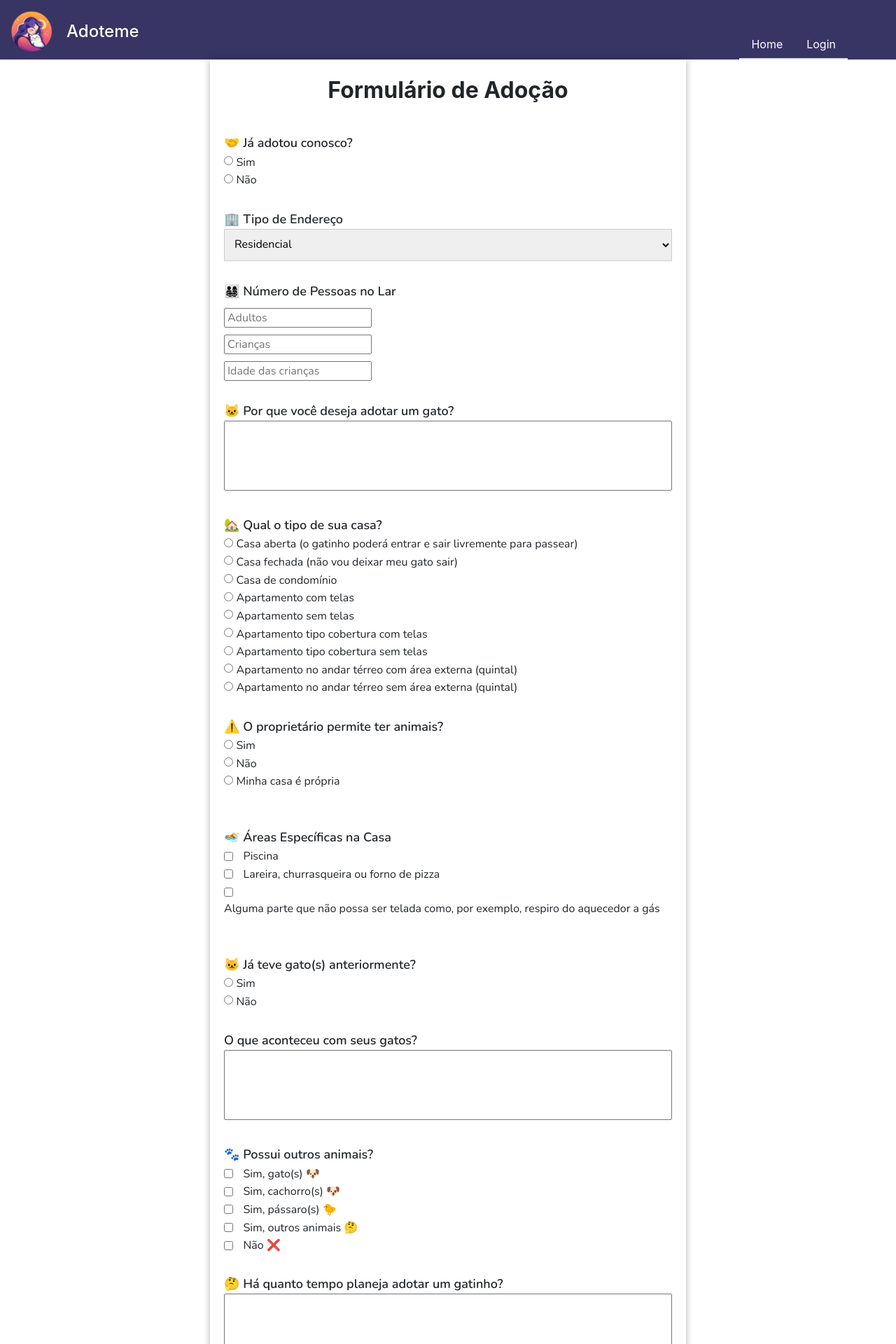
After one commit to Kal-il/ES-2023_2-Adoteme, a PHP site: the page made by src/view/pages/CleanFormPage.php in a window 1280 px wide. The commit adds this page. Shown: the top 1920 px of the page at 70% size. Run offline with PHP 8.4, Linux system fonts and the light colour scheme; the template is opened without the code that fills it, so the values that code supplies are empty.

Commit message:
fix: consertando navbar

```diff
--- a/src/controller/FormularioController.php
+++ b/src/controller/FormularioController.php
@@ -40,9 +40,11 @@ class FormularioController extends Controller{
 
         if($formulario_id) {
             $formulario = $controller->formulario_model->GetFormularioByUserID($controller->connection, $user_id);
-        }
+			include $_SERVER["DOCUMENT_ROOT"] . "/src/view/pages/FormPage.php";
+		} else {
+			include $_SERVER['DOCUMENT_ROOT'] . "/src/view/pages/CleanFormPage.php";
+		}
 
-        include $_SERVER["DOCUMENT_ROOT"] . "/src/view/pages/FormPage.php";
     }
 
     public function processar_dados_formulario($user_id) {
--- /dev/null
+++ b/src/view/pages/CleanFormPage.php
@@ -0,0 +1,371 @@
+<!DOCTYPE html>
+
+<link rel="stylesheet" type="text/css" href="/src/view/css/FormPage.css">
+<link rel="stylesheet" href="https://stackpath.bootstrapcdn.com/bootstrap/4.3.1/css/bootstrap.min.css">
+<html>
+
+    <meta charset="UTF-8">
+<?php include $_SERVER['DOCUMENT_ROOT'] . '/src/view/partials/Header.php'; ?>
+
+    <?php
+
+        echo '<form id="adocaoform" method="POST" action="process/' . $gato_id . '">';
+    ?>
+
+    <div id="titulo-formulario">
+        <label class="tituloform">Formulário de Adoção</label>
+    </div>
+
+
+    <!-- Seção 1: Adoção -->
+    <div class="form-section">
+        <label class="bold-label">🤝 Já adotou conosco?</label>
+        <div class="radio-options">
+            <input type="radio" value="Sim" class="" name="ja_adotou_conosco">
+            <label>Sim</label>
+        </div>
+        <div class="radio-options">
+            <input type="radio" value="Não" class="" name="ja_adotou_conosco">
+            <label>Não</label>
+        </div>
+    </div>
+
+
+    <!-- Seção 2: Tipo de Endereço -->
+    <div class="form-section">
+        <label class="bold-label">🏢 Tipo de Endereço</label>
+        <select class="" name="tipo_endereco" form="adocaoform">
+            <option>Residencial</option>
+            <option>Comercial</option>
+            <option>República/Pensão</option>
+        </select>
+    </div>
+
+    <!-- Seção 3: Número de Pessoas no Lar -->
+    <div class="form-section form-section-seila">
+        <label class="bold-label">👨‍👩‍👧‍👦 Número de Pessoas no Lar</label>
+        <div class="form-option">
+
+            <input placeholder="Adultos" type="number" class="" name="num_adultos">
+        </div>
+
+        <div class="form-option">
+
+            <input placeholder="Crianças" type="number" class="" name="num_criancas">
+        </div>
+
+        <div class="form-option">
+
+            <input placeholder="Idade das crianças" type="number" class="" name="idade_criancas">
+        </div>
+    </div>
+
+    <div class="form-section">
+        <label class="bold-label">🐱 Por que você deseja adotar um gato?</label><br>
+        <textarea rows="5"  class="custom-textbox" name="motivo"></textarea>
+    </div>
+
+
+    <!-- Seção 4: Tipo de Casa -->
+    <div class="form-section">
+        <label class="bold-label">🏡 Qual o tipo de sua casa?</label><br>
+        <input type="radio" class="" value="Casa aberta (o gatinho poderá entrar e sair livremente para passear)" name="tipo_casa">
+        <label>Casa aberta (o gatinho poderá entrar e sair livremente para passear)</label><br>
+
+        <input type="radio" class="" value="Casa fechada (não vou deixar meu gato sair)" name="tipo_casa">
+        <label>Casa fechada (não vou deixar meu gato sair)</label><br>
+
+        <input type="radio" class="" value="Casa de condomínio" name="tipo_casa">
+        <label>Casa de condomínio</label><br>
+
+        <input type="radio" class="" value="Apartamento com telas" name="tipo_casa">
+        <label>Apartamento com telas</label><br>
+
+        <input type="radio" class="" value="Apartamento sem telas" name="tipo_casa">
+        <label>Apartamento sem telas</label><br>
+
+        <input type="radio" class="" value="Apartamento tipo cobertura com telas" name="tipo_casa">
+        <label>Apartamento tipo cobertura com telas</label><br>
+
+        <input type="radio" class="" value="Apartamento tipo cobertura sem telas" name="tipo_casa">
+        <label>Apartamento tipo cobertura sem telas</label><br>
+
+        <input type="radio" class="" value="Apartamento no andar térreo com área externa (quintal)" name="tipo_casa">
+        <label>Apartamento no andar térreo com área externa (quintal)</label><br>
+
+        <input type="radio" class="" value="Apartamento no andar térreo sem área externa (quintal)" name="tipo_casa">
+        <label>Apartamento no andar térreo sem área externa (quintal)</label><br>
+    </div>
+
+
+    <!-- Seção 5: Permissão do Proprietário -->
+    <div class="form-section">
+        <label class="bold-label">⚠️ O proprietário permite ter animais?</label><br>
+        <input type="radio" class="" value="Sim" name="permissao_proprietario">
+        <label>Sim</label><br>
+
+        <input type="radio" class="" value="Não" name="permissao_proprietario">
+        <label>Não</label><br>
+
+        <input type="radio" class="" value="Não sei" name="permissao_proprietario">
+        <label>Minha casa é própria</label><br><br>
+    </div>
+
+
+    <!-- Seção 6: Áreas Específicas na Casa -->
+    <div class="form-section checkbox-section">
+        <label class="bold-label">🏊 Áreas Específicas na Casa</label><br>
+        <input type="checkbox" value="Piscina" class="" name="areas_casa[]">
+        <label>Piscina</label><br>
+
+        <input type="checkbox" value="Lareira, churrasqueira ou forno de pizza" class="" name="areas_casa[]">
+        <label>Lareira, churrasqueira ou forno de pizza</label><br>
+
+        <input type="checkbox" value="Alguma parte que não possa ser telada como, por exemplo, respiro do aquecedor a gás" class="" name="areas_casa[]">
+        <label id="desgraça">Alguma parte que não possa ser telada como, por exemplo, respiro do aquecedor a gás</label><br><br>
+    </div>
+
+
+    <!-- Seção 7: Histórico com Gatos -->
+    <div class="form-section">
+        <label class="bold-label">🐱 Já teve gato(s) anteriormente?</label><br>
+        <input type="radio" value="Sim" class="ja-teve-radio" name="ja_teve_gato">
+        <label>Sim</label><br>
+
+        <input type="radio" value="Não" class="nao-teve-radio" name="ja_teve_gato">
+        <label>Não</label><br>
+
+        <!-- Campo de entrada condicional -->
+        <div id="quantidade-gatos-div" style="display: none;">
+            <label class="bold-label">Quantos?</label>
+            <input type="number" class="" name="quantidade_gatos">
+        </div>
+    </div>
+
+    <div class="form-section">
+        <label class="bold-label">O que aconteceu com seus gatos?</label><br>
+        <textarea rows="5"  class="custom-textbox" name="historico_gatos"></textarea>
+    </div>
+
+
+    <!-- Seção 8: Outros Animais -->
+    <div class="form-section">
+        <label class="bold-label">🐾 Possui outros animais?</label><br>
+
+        <input type="checkbox" value="tem-gato" class="outros-animais-checkbox" name="outro_animais[]">
+        <label>Sim, gato(s) 🐶</label><br>
+
+        <div class="outros-animais-qtd" style="display: none;">
+            Quantos?
+            <input type="number" class="" name="qtd_gato">
+        </div>
+
+        <input type="checkbox" value="tem-cachorro" class="outros-animais-checkbox" name="outro_animais[]">
+        <label>Sim, cachorro(s) 🐶</label><br>
+
+        <div class="outros-animais-qtd" style="display: none;">
+            Quantos?
+            <input type="number" class="" name="qtd_cachorro">
+        </div>
+
+        <input type="checkbox" value="tem-passaro" class="outros-animais-checkbox" name="outro_animais[]">
+        <label>Sim, pássaro(s) 🐤</label><br>
+
+        <div class="outros-animais-qtd" style="display: none;">
+            Quantos?
+            <input type="number" class="" name="qtd_passaro">
+        </div>
+
+        <input type="checkbox" value="tem-outro" class="outros-animais-checkbox" name="outro_animais[]">
+        <label>Sim, outros animais 🤔</label><br>
+
+        <!-- Campo de entrada para especificar outros animais -->
+        <div class="outros-animais-qtd" style="display: none;">
+            Quantos?
+            <input type="number" class="" name="qtd_outros">
+        </div>
+
+        <input type="checkbox" value="nao-tem" class="outros-animais-checkbox" name="outro_animais">
+        <label>Não ❌</label><br>
+    </div>
+
+
+    <!-- Seção 9: Informações Adicionais -->
+    <div class="form-section">
+        <label class="bold-label">🤔 Há quanto tempo planeja adotar um gatinho?</label>
+        <textarea rows="5"   class="custom-textbox" name="tempo_planejamento"></textarea>
+        <!-- ... (mais inputs de informações adicionais aqui) -->
+    </div>
+
+    <!-- Seção 10: Consentimento -->
+    <div class="form-section">
+        <label class="bold-label">😁 Seus familiares e pessoas que moram com você estão sabendo e concordam com a adoção?</label><br>
+        <input type="radio" class="" value="Sim" name="consentimento">
+        <label>Sim</label><br>
+        <input type="radio" class="" value="Não" name="consentimento">
+        <label>Não</label><br>
+    </div>
+
+
+    <!-- Seção 11: Quem cuidará do gato em caso de viagem -->
+    <div class="form-section">
+        <label class="bold-label">✈️ Quem cuidará do gato em caso de viagem?</label><br>
+        <textarea rows="5"  class="custom-textbox" name="cuidado_viagem"></textarea>
+    </div>
+
+    <!-- Seção 12: Condições para Cobrir os Custos -->
+    <div class="form-section">
+        <label class="bold-label">💰 Você tem condições de acrescentar no seu orçamento os gastos que terá com alimentação de boa qualidade
+            (aproximadamente R$ 120 por mês), vacinas e atendimento veterinário (aproximadamente R$ 250
+            anualmente)?</label><br>
+        <input type="radio" class="" value="Sim" name="gastos">
+        <label>Sim</label><br>
+        <input type="radio" class="" value="Não" name="gastos">
+        <label>Não</label><br>
+    </div>
+
+    <!-- Seção 13: Alguém em Casa Tem Alergia? -->
+    <div class="form-section">
+        <label class="bold-label">🤒 Alguém em casa tem alergia?</label><br>
+        <input type="radio" class="" value="Sim" name="alergia">
+        <label>Sim</label><br>
+        <input type="radio" class="" value="Não" name="alergia">
+        <label>Não</label><br>
+    </div>
+
+    <!-- Seção 14: O Que Fará em Diferentes Situações -->
+    <div class="form-section">
+        <label class="bold-label">😱 O que fará se você se descobrir alérgico a gatos?</label><br>
+        <textarea rows="5"  class="custom-textbox" name="se_descobrir_alergia"></textarea><br><br>
+
+        <label class="bold-label">😰 O que fará se descobrir que seu filho(a) é alérgico a gatos?</label><br>
+        <textarea rows="5"  class="custom-textbox" name="filho_descobrir_alergia"></textarea><br><br>
+
+        <label class="bold-label">🤔 O que fará se começar a se relacionar com alguém que não goste ou seja alérgico a gatos?</label><br>
+        <textarea rows="5"  class="custom-textbox" name="parceiro_descobrir_alergia"></textarea><br><br>
+
+        <label class="bold-label">👶 O que fará com o gatinho se alguém na casa engravidar?</label><br>
+        <textarea rows="5"  class="custom-textbox" name="gravidez"></textarea><br><br>
+
+        <label class="bold-label">👦 O que fará se o gato arranhar seu filho?</label><br>
+        <textarea rows="5"  class="custom-textbox" name="se_arranhar"></textarea><br><br>
+
+        <label class="bold-label">😨 O que fará se o seu gato fugir?</label><br>
+        <textarea rows="5"  class="custom-textbox" name="se_fugir"></textarea><br><br>
+
+        <label class="bold-label">😿 O que fará se não puder mais cuidar do gatinho?</label><br>
+        <textarea rows="5"  class="custom-textbox" name="se_nao_puder_cuidar"></textarea><br><br>
+
+        <label class="bold-label">✈️ O que fará se tiver que mudar de cidade ou país?</label><br>
+        <textarea rows="5"  class="custom-textbox" name="mudanca"></textarea><br><br>
+
+        <label class="bold-label">🙀 Por quais motivos você devolveria o gatinho?</label><br>
+        <textarea rows="5"  class="custom-textbox" name="motivos_doacao"></textarea><br><br>
+    </div>
+
+    <!-- Seção 15: Adaptação para Gatos Existente -->
+    <div class="form-section">
+        <label class="bold-label">😸 Se você já possui um gato e está adotando um novo, está ciente que será necessária uma adaptação que pode
+            levar de 10 dias a 1 ano, dependendo da personalidade de ambos?</label><br>
+        <input type="radio" class="" value="Sim" name="consciente_adaptacao">
+        <label>Sim</label><br>
+        <input type="radio" class="" value="Não" name="consciente_adaptacao">
+        <label>Não</label><br>
+    </div>
+
+    <!-- Seção 16: Cômodo Separado para Adaptação -->
+    <div class="form-section">
+        <label class="bold-label">Se você respondeu “Sim” para a pergunta acima, tem um cômodo separado em casa caso seja necessário
+            separá-los no começo?</label><br>
+        <input type="radio" class="" value="Sim" name="quarto_adaptacao">
+        <label>Sim</label><br>
+        <input type="radio" class="" value="Não" name="quarto_adaptacao">
+        <label>Não</label><br>
+    </div>
+
+    <!-- Seção 17: Compromisso de Longo Prazo -->
+    <div class="form-section">
+        <label class="bold-label">😼 Gatos podem viver 15 anos ou mais. Você está preparado para este compromisso?</label><br>
+        <input type="radio" class="" value="Sim" name="compromisso_idade">
+        <label>Sim</label><br>
+        <input type="radio" class="" value="Não" name="compromisso_idade">
+        <label>Não</label><br>
+        <input type="radio" class="" value="Não sei" name="compromisso_idade">
+        <label>Não sei</label><br>
+    </div>
+
+    <!-- Seção 18: Conscientização sobre Custos de Saúde -->
+    <div class="form-section">
+        <label class="bold-label">😿 Você está ciente que, em qualquer fase da vida, o gato que você está adotando pode adoecer ou desenvolver
+            algum problema crônico de saúde, e com isso precisar de consultas veterinárias, exames periódicos, remédios
+            e possivelmente internação?</label><br>
+        <input type="radio" class="" value="Sim" name="consciente_custo">
+        <label>Sim</label><br>
+        <input type="radio" class="" value="Não" name="consciente_custo">
+        <label>Não</label><br>
+        <input type="radio" class="" value="Não sei" name="consciente_custo">
+        <label>Não sei</label><br>
+    </div>
+
+    <!-- Campo Opcional para Comentários -->
+    <div class="form-section">
+        <label class="bold-label">🧾 Campo opcional para comentários:</label><br>
+        <textarea rows="5"  class="custom-textbox" name="campo_opcional"></textarea>
+    </div>
+
+
+    <!-- Seção 12: Botões de Envio e Termos -->
+    <div class="form-buttons-container">
+        <div class="checkbox-wrapper">
+            <input type="checkbox" class="" name="termos_uso">
+            <label class="bold-label" for="termos_uso">Concordo com os termos de uso</label>
+        </div>
+        <div>
+        <input type="submit" name="postForm" value="Enviar">
+    </div>
+
+    </div>
+
+
+
+</form>
+
+<script src="https://code.jquery.com/jquery-3.6.0.min.js"></script>
+<script>
+    $(document).ready(function () {
+        // Ao mudar a seleção do radio button
+        $("input[name='ja_teve_gato']").change(function () {
+            // Se "Sim" está selecionado
+            if ($(this).val() === "ja-teve") {
+                // Mostra o campo de entrada condicional
+                $("#quantidade-gatos-div").show();
+            } else {
+                // Oculta o campo de entrada condicional
+                $("#quantidade-gatos-div").hide();
+            }
+        });
+    });
+</script>
+
+
+<!-- Script JavaScript para mostrar/ocultar os campos de quantidade quando a checkbox é selecionada -->
+<script src="https://code.jquery.com/jquery-3.6.0.min.js"></script>
+<script>
+    $(document).ready(function () {
+        // Ao mudar a seleção dos checkboxes de outros animais
+        $(".outros-animais-checkbox").change(function () {
+            // Obtém o índice do checkbox atual
+            var index = $(".outros-animais-checkbox").index(this);
+            // Mostra ou oculta o campo de quantidade correspondente
+            $(".outros-animais-qtd").eq(index).toggle();
+
+            // Se "outros animais" está selecionado, mostra o campo de especificação
+            if ($(".outros-animais-checkbox[value='tem-outro']:checked").length > 0) {
+                $(".especificar-outros-animais").show();
+            } else {
+                $(".especificar-outros-animais").hide();
+            }
+        });
+    });
+</script>
+</html>
--- a/src/view/partials/Header.php
+++ b/src/view/partials/Header.php
@@ -55,33 +55,35 @@
 			<ul class="nav nav-tabs">
 				<ul class="nav nav-tabs">
 					<li class="nav-item">
-						<a class="nav-link active" href="/">Home</a>
+						<a class="nav-link <?php if (explode('/', $_SERVER['REQUEST_URI'])[1] == '')	echo 'active'; ?>" href="/">Home</a>
 					</li>
+					<?php if($is_superuser): ?>
 					<li class="nav-item">
 						<a class="nav-link <?php if (explode('/', $_SERVER['REQUEST_URI'])[1] == 'admin') {
 												echo 'active';
 											} ?>" href="/admin">Admin</a>
 					</li>
+					<?php endif; ?>
+					<?php if($user_id): ?>
 						<li class="nav-item">
-						<a class="nav-link" href="/login">Login</a>
+							<a class="nav-link <?php if (explode('/', $_SERVER['REQUEST_URI'])[1] == 'eventos')	echo 'active'; ?>" href="/eventos">Eventos</a>
 						</li>
 						<li class="nav-item">
-						<a class="nav-link" href="/perfil/">Perfil</a>
+							<a class="nav-link <?php if (explode('/', $_SERVER['REQUEST_URI'])[1] == 'perfil')	echo 'active'; ?>" href="/perfil">Perfil</a>
 						</li>
 						<li class="nav-item">
-						<a class="nav-link" href="/eventos/">Eventos</a>
+							<a class="nav-link favoritos" href="/favoritos">Favoritos</a>
 						</li>
 						<li class="nav-item">
-						<a class="nav-link" href="/deslogar/">Sair</a>
+							<a class="nav-link <?php if (explode('/', $_SERVER['REQUEST_URI'])[1] == 'deslogar')	echo 'active'; ?>" href="/deslogar">Sair</a>
 						</li>
+					<?php endif; ?>
 
-					<?php
-					if ($user_id != 0) {
-						echo '<li class="nav-item">
-						<a class="nav-link favoritos" href="/favoritos">Favoritos</a>
-						</li>';
-					}
-					?>
+					<?php if(!$user_id): ?>
+						<li class="nav-item">
+							<a class="nav-link <?php if (explode('/', $_SERVER['REQUEST_URI'])[1] == 'login')	echo 'active'; ?>" href="/login">Login</a>
+						</li>
+					<?php endif; ?>
 				</ul>
 		</nav>
 
```
Also changed, not shown: src/view/pages/FormPage.php (+5 -9 lines). Lines whose indentation alone changed are shown as unchanged.
